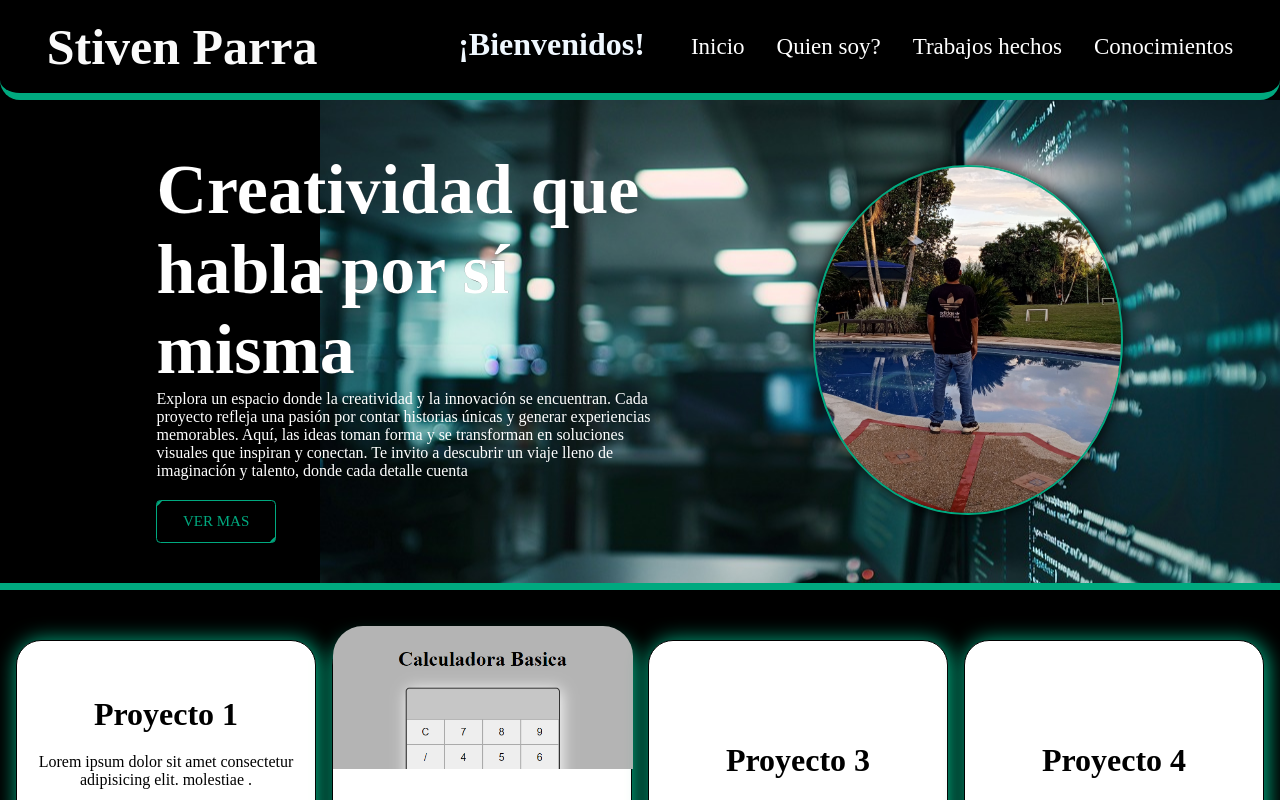
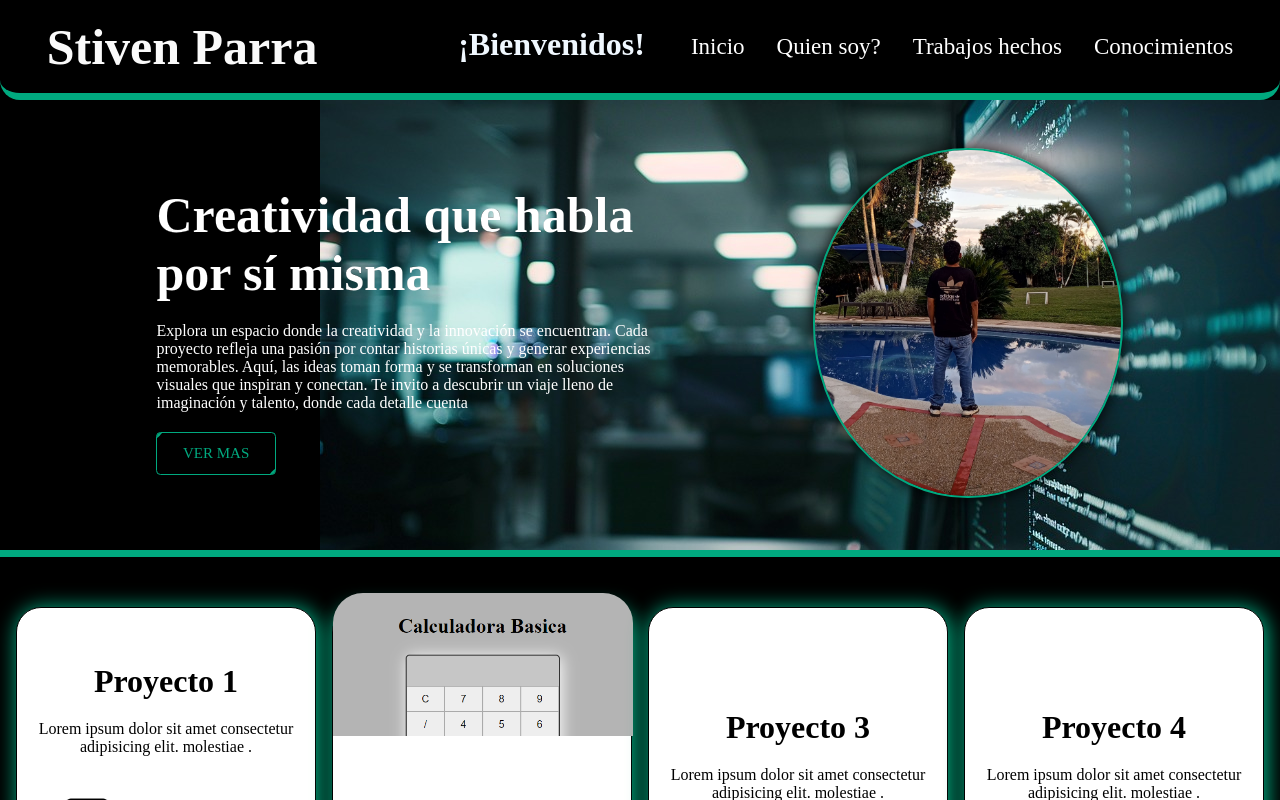
Before and after one commit to Ateraxia12/Portafolio-React, a React (Vite) app: page / in a window 1280 px wide. Shown: the top 800 px of the page. Built offline with nearby package versions, Linux system fonts and the light colour scheme.

Commit message:
agregando Cambios

```diff
--- a/src/components/layouts/Section/Section.css
+++ b/src/components/layouts/Section/Section.css
@@ -1,7 +1,7 @@
 
 .containerSection{
     width: 100%;
-    height: 100%;
+    height: 450px;
     display: flex;
     justify-content: space-evenly;
     align-items: center;
@@ -29,9 +29,9 @@
     margin-top: 50px;
 }
 .TextSection{
-    font-size: 70px;
+    font-size: 50px;
+    margin-bottom: 20PX;
     font-weight: bold;
     color:rgb(255, 255, 255);
-
     -webkit-text-stroke: 0.1px rgb(0, 0, 0); /* Tamaño y color del borde */
 }
```
